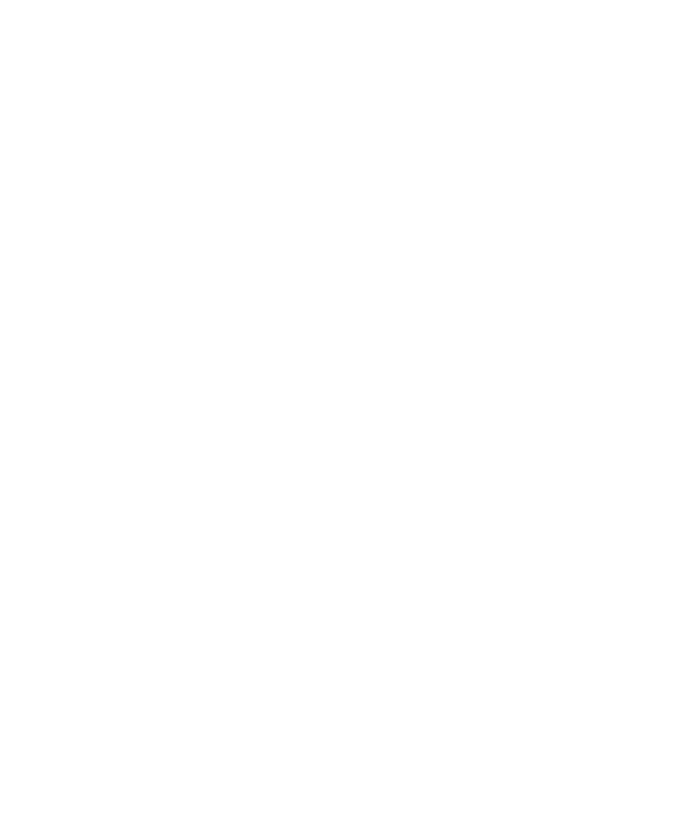
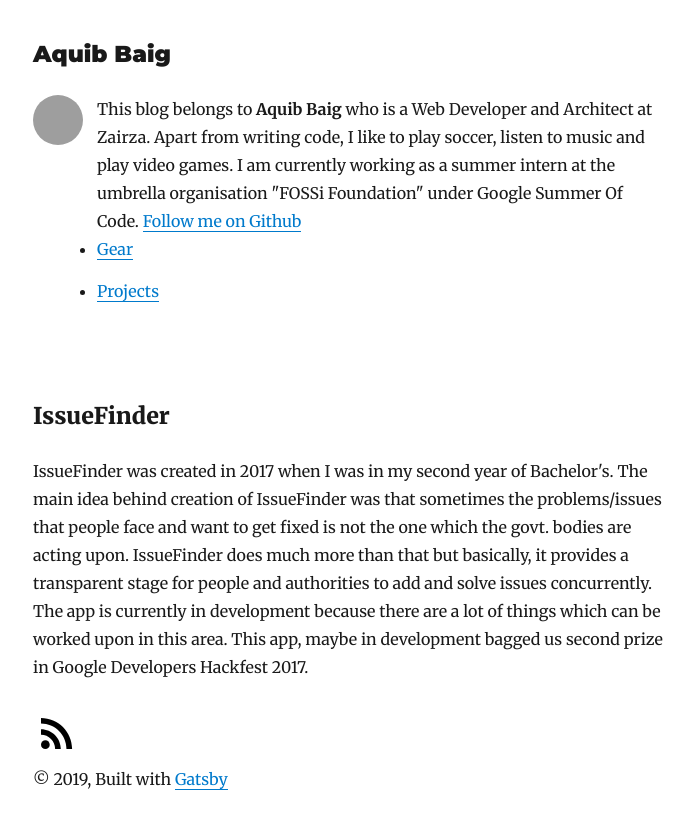
Before and after one commit to aquibbaig/gatsby-blog, a Gatsby site: page /projects in a window 1280 px wide. Before the commit this address had no page. Shown: the whole page, without its empty margins (292-986 px from the left). Before the commit the page ends 800 px from the top, so only its background shows below. Built offline with nearby package versions, Linux system fonts and the light colour scheme; Gatsby itself is replaced by a stand-in of ours; some packages are replaced by stand-ins of ours; grey boxes are pictures that could not be loaded.

Commit message:
Pages for gear and projects

```diff
--- a/src/components/Bio.js
+++ b/src/components/Bio.js
@@ -34,6 +34,11 @@
               <a href={`https://github.com/${social.github}`} target={`blank`}>
                 Follow me on Github
               </a>
+              <br/>
+              <ul>
+                <li><a href={`/tech`}>Gear</a></li>
+                <li><a href={`/projects`}>Projects</a></li>
+              </ul>
             </p>
           </div>
         )
--- /dev/null
+++ b/src/pages/projects.js
@@ -0,0 +1,32 @@
+import React from 'react'
+import { Link, graphql } from 'gatsby'
+
+import SEO from '../components/seo'
+import Bio from '../components/Bio'
+import Layout from '../components/Layout'
+import { rhythm } from '../utils/typography'
+
+class Projects extends React.Component{
+    render() {
+        const siteTitle = "Aquib Baig"
+        const location = "/tech"
+        return(
+            <Layout location={this.props.location} title={siteTitle}>
+                <SEO
+                    title={siteTitle}
+                    keywords={[`blog`, `gatsby`, `javascript`, `react`, `tech`]}
+                />
+                <Bio />
+                <h3>IssueFinder</h3>
+                <p>IssueFinder was created in 2017 when I was in my second year of Bachelor's. The main idea behind creation of IssueFinder
+                    was that sometimes the problems/issues that people face and want to get fixed is not the one which the govt. bodies are acting
+                    upon. IssueFinder does much more than that but basically, it provides a transparent stage for people and authorities to add and
+                    solve issues concurrently. The app is currently in development because there are a lot of things which can be worked upon in this
+                    area. This app, maybe in development bagged us second prize in Google Developers Hackfest 2017.
+                </p>
+            </Layout>
+        )
+    }
+}
+
+export default Projects;
```
Also changed, not shown: src/pages/tech.js (added, +41 -0 lines).
